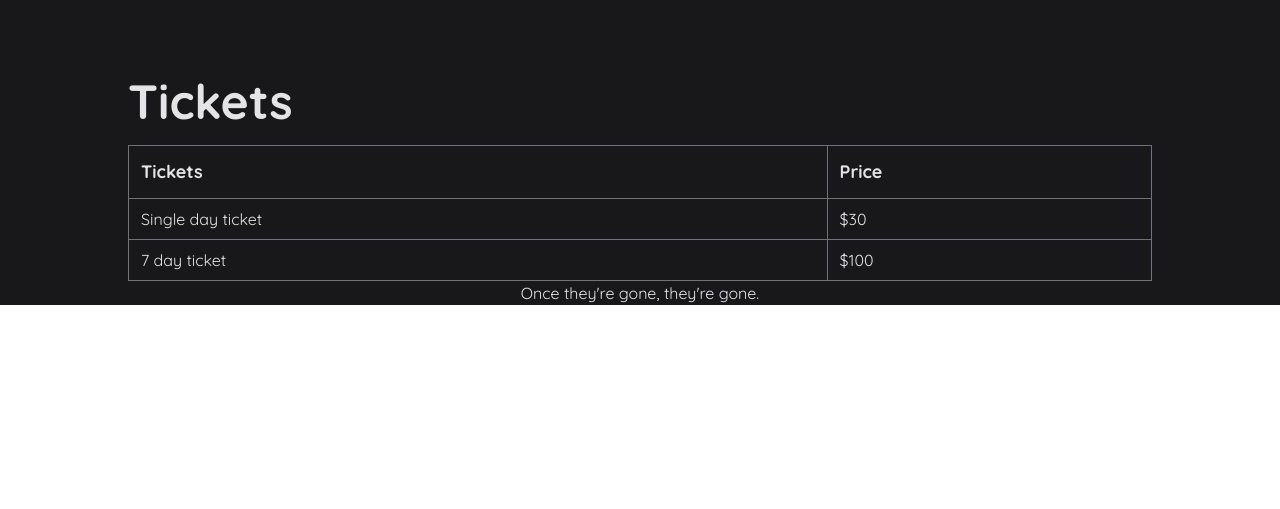
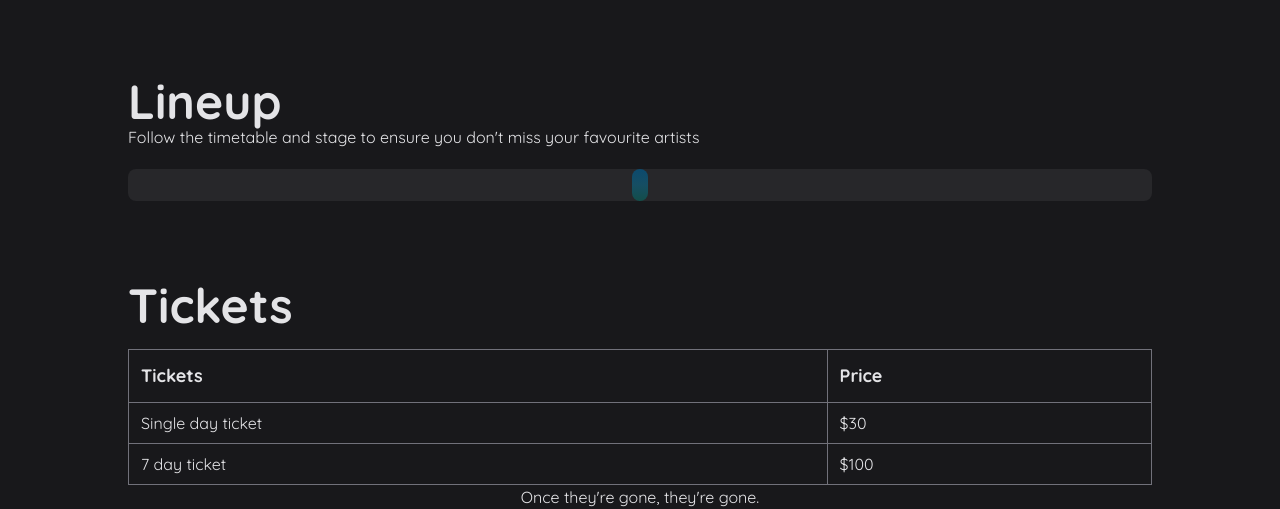
Before and after one commit to TERMINATOR-96/music-festival-app, a website: page src/index.html in a window 1280 px wide. Shown: the part 1266-1775 px from the top of the page. Before the commit the page ends 1571 px from the top, so only its background shows below. Drawn offline with Linux system fonts and the light colour scheme.

Commit message:
Start the lineup timeline

```diff
--- a/src/index.html
+++ b/src/index.html
@@ -225,6 +225,13 @@
                     <i class="fas fa-angle-right"></i>
                 </div>
             </div>
+
+            <h2 class="mt-20">Lineup</h2>
+            <p>Follow the timetable and stage to ensure you don't miss your favourite artists</p>
+            <div class="relative mt-5 bg-zinc-800 py-4 px-2 text-zinc-200 rounded-lg">
+                <div class="absolute top-0 left-1/2 w-4  ml-[-8px] h-full rounded-full bg-gradient-to-b from-sky-900 via-cyan-900 to-teal-900"></div>
+            </div>
+
             <h2 class="mt-20">Tickets</h2>
             <table class="mt-5 table w-full border border-zinc-500 border-collapse">
                 <thead class="text-lg font-bold">
```
Also changed, not shown: src/output.css.
